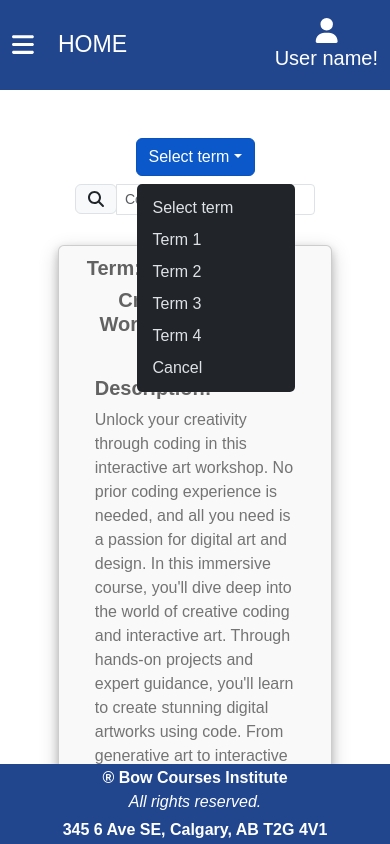
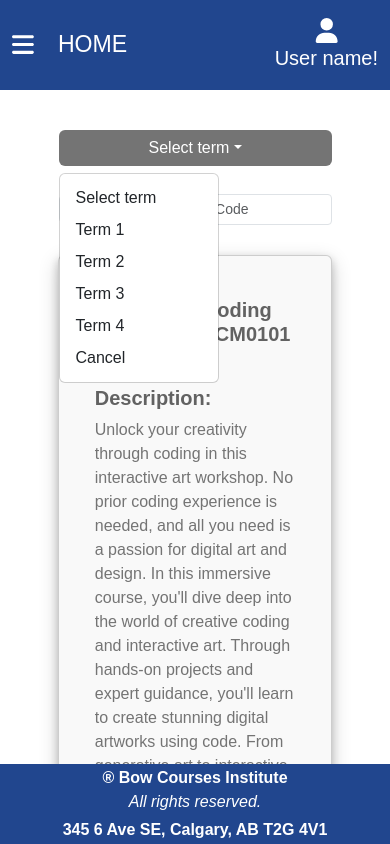
Before and after one commit to hugozeminian/web-project-course-registration, a React (Create React App) app: page /add-courses in a window 390 px wide. Both pictures are taken after a click on the button "Select term". Shown: the top 844 px of the page. Built offline with nearby package versions, Linux system fonts and the light colour scheme.

Commit message:
fixed responsivity

```diff
--- a/src/components/course-card/CourseCard.component.jsx
+++ b/src/components/course-card/CourseCard.component.jsx
@@ -2,7 +2,7 @@ import Card from "react-bootstrap/Card";
 import { Row, Col, Table } from "react-bootstrap";
 import { CardWrapper, CustomButton, CustomTd } from "./CourseCard.styled";
 
-function CourseCard({courseData}) {
+function CourseCard(courseData) {
   const {
     term,
     course_number,
@@ -16,7 +16,7 @@ function CourseCard({courseData}) {
     delivery_mode,
     seats_available,
     class_size,
-  } = courseData;
+  } = courseData.courseData;
 
   return (
     <CardWrapper>
--- a/src/components/courses-card-list/CoursesCardList.components.jsx
+++ b/src/components/courses-card-list/CoursesCardList.components.jsx
@@ -1,6 +1,7 @@
 import CourseCard from "../course-card/CourseCard.component";
 
-const CourseCardList = ({ coursesData }) => {
+const CourseCardList = (courses) => {
+  const { coursesData } = courses;
 
   return (
     <>
--- a/src/components/dropdown-term/DropdownTerm.components.jsx
+++ b/src/components/dropdown-term/DropdownTerm.components.jsx
@@ -1,7 +1,6 @@
 import React, { useState } from "react";
 import Dropdown from "react-bootstrap/Dropdown";
-import DropdownButton from "react-bootstrap/DropdownButton";
-// import {CustomDropdownButton} from "./DropdownTerm.styles"
+import { CustomDropdownToggle, CustomDropdownItem} from "./DropdownTerm.styles";
 
 function DropdownTerm({ onTermSelect }) {
   const [selectedTerm, setSelectedTerm] = useState("Select term");
@@ -12,20 +11,19 @@ function DropdownTerm({ onTermSelect }) {
   };
 
   return (
-    <DropdownButton
-      title={selectedTerm}
-      id="dropdown-menu-align-end"
-      onSelect={handleSelect}
-      className="mt-2"
-      data-bs-theme="dark"
-      >
-      <Dropdown.ItemText>Select term</Dropdown.ItemText>
-      <Dropdown.Item eventKey="1">Term 1</Dropdown.Item>
-      <Dropdown.Item eventKey="2">Term 2</Dropdown.Item>
-      <Dropdown.Item eventKey="3">Term 3</Dropdown.Item>
-      <Dropdown.Item eventKey="4">Term 4</Dropdown.Item>
-      <Dropdown.Item eventKey="0">Cancel</Dropdown.Item>
-    </DropdownButton>
+    <>
+      <Dropdown onSelect={handleSelect}>
+        <CustomDropdownToggle variant="none" >{selectedTerm}</CustomDropdownToggle>
+        <Dropdown.Menu>
+          <Dropdown.ItemText>Select term</Dropdown.ItemText>
+          <CustomDropdownItem eventKey="1">Term 1</CustomDropdownItem>
+          <CustomDropdownItem eventKey="2">Term 2</CustomDropdownItem>
+          <CustomDropdownItem eventKey="3">Term 3</CustomDropdownItem>
+          <CustomDropdownItem eventKey="4">Term 4</CustomDropdownItem>
+          <CustomDropdownItem eventKey="0">Cancel</CustomDropdownItem>
+        </Dropdown.Menu>
+      </Dropdown>
+    </>
   );
 }
 
--- a/src/components/dropdown-term/DropdownTerm.styles.jsx
+++ b/src/components/dropdown-term/DropdownTerm.styles.jsx
@@ -1,6 +1,26 @@
 import styled from "styled-components";
-import DropdownButton from "react-bootstrap/DropdownButton";
+import Dropdown from "react-bootstrap/Dropdown";
 
-export const CustomDropdownButton = styled(DropdownButton)`
-    background-color: var(--color_main4);
-`
+export const CustomDropdownToggle = styled(Dropdown.Toggle)`
+  background-color: var(--color_font2);
+  border: var(--color_font2);
+  color: var(--color_font4);
+  width: 150px;
+
+  &:hover,
+  &.show {
+    background-color: var(--color_font3);
+    border: var(--color_font3);
+    color: var(--color_font4);
+  }
+
+  @media (max-width: 576px) {
+    width: 70vw;
+  }
+`;
+
+export const CustomDropdownItem = styled(Dropdown.Item)`
+  &:active {
+    background-color: var(--color_font3);
+  }
+`;
--- a/src/components/search-bar/SearchBar.component.jsx
+++ b/src/components/search-bar/SearchBar.component.jsx
@@ -1,7 +1,7 @@
-import React, { useState } from "react";
-import { MDBCol } from "mdbreact";
+import React from "react";
 import { FontAwesomeIcon } from "@fortawesome/react-fontawesome";
 import { faSearch } from "@fortawesome/free-solid-svg-icons";
+import {CustomMDBCol} from "./SearchBar.styles"
 
 const SearchBar = ({ onSearch, searchText }) => {
   const handleSearch = (event) => {
@@ -9,7 +9,7 @@ const SearchBar = ({ onSearch, searchText }) => {
   };
 
   return (
-    <MDBCol md="6" className="mt-2">
+    <CustomMDBCol md="6" className="mt-2">
       <form className="form-inline mt-0 mb-0">
         <div className="input-group">
           <div className="input-group-prepend">
@@ -27,7 +27,7 @@ const SearchBar = ({ onSearch, searchText }) => {
           />
         </div>
       </form>
-    </MDBCol>
+    </CustomMDBCol>
   );
 };
 
--- /dev/null
+++ b/src/components/search-bar/SearchBar.styles.jsx
@@ -0,0 +1,9 @@
+import styled from "styled-components";
+import { MDBCol } from "mdbreact";
+
+export const CustomMDBCol = styled(MDBCol)`
+  @media (max-width: 576px) {
+    width: 70vw;
+    padding-top: 20px;
+  }
+`;
```
